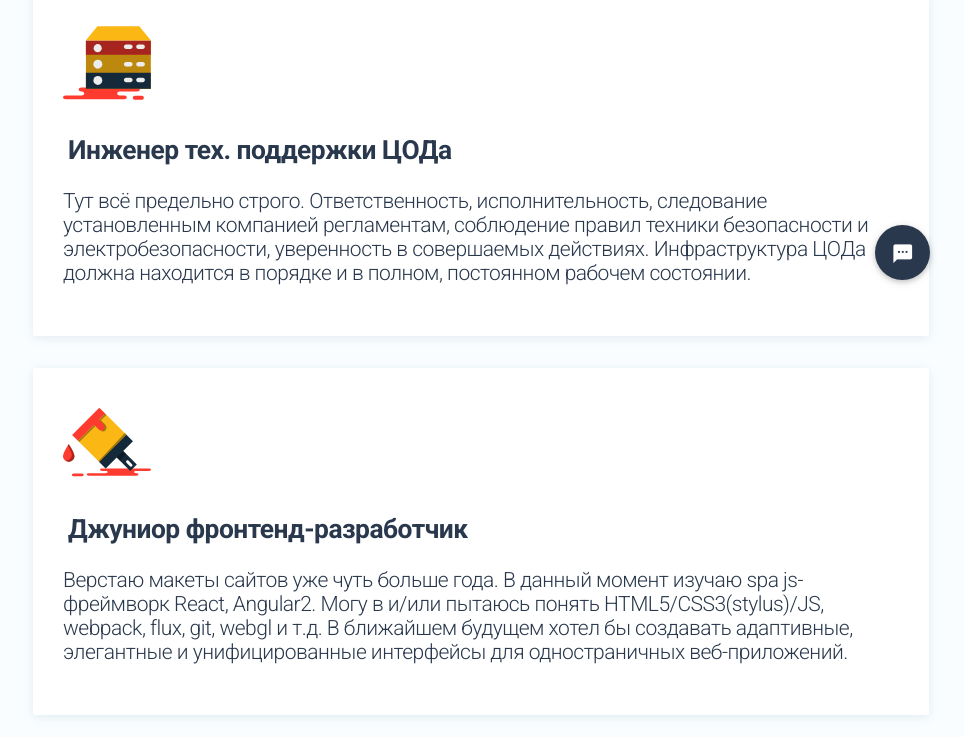
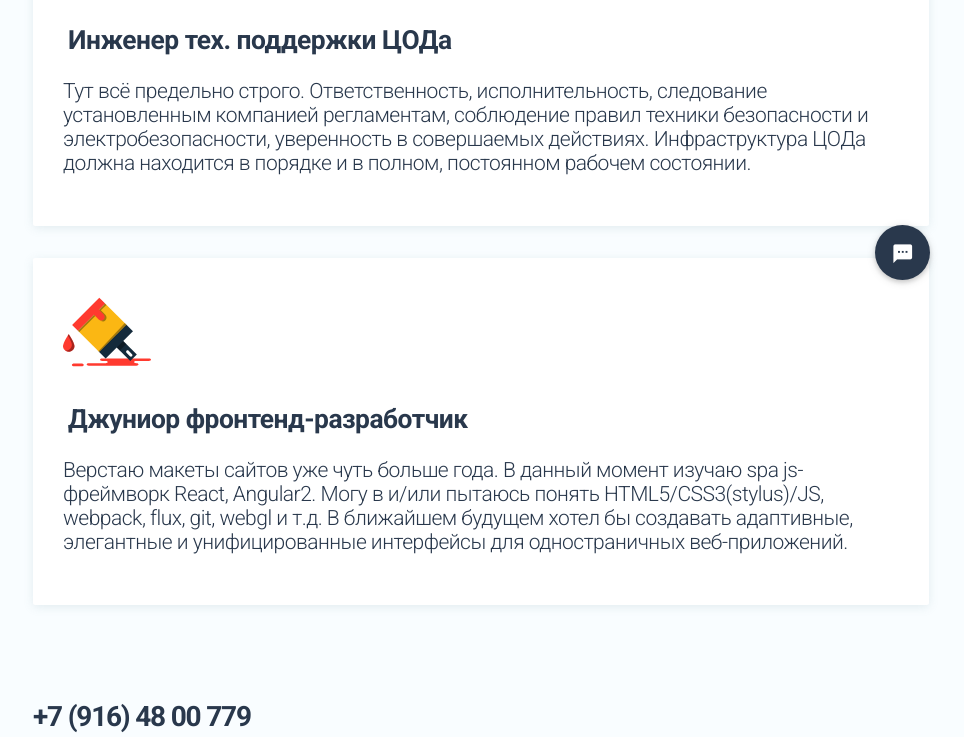
Before and after one commit to sisforserrgio/sisforserrgio.github.io, a plain HTML site: page index.html in a window 1280 px wide. Shown: the part 470-1207 px from the top of the page, without its empty margins (159-1123 px from the left). Drawn offline with nearby package versions, Linux system fonts and the light colour scheme.

Commit message:
Update serg.css

```diff
--- a/css/serg.css
+++ b/css/serg.css
@@ -6,7 +6,7 @@ body {
     font-family: 'Roboto', sans-serif;
     width: 100%;
     background-color: #f9fdff;
-    padding: 55px 0px 0px 0px!important;
+    padding: 0px 0px 0px 0px!important;
      color: rgb(41, 56, 76);
     text-decoration: none;
     letter-spacing: -1px;
```
